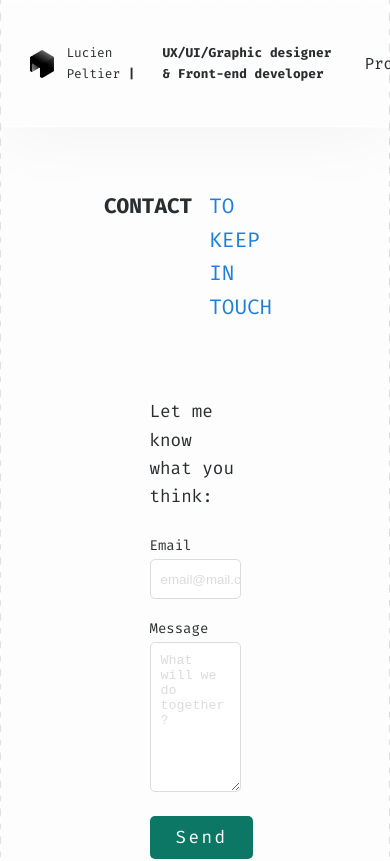
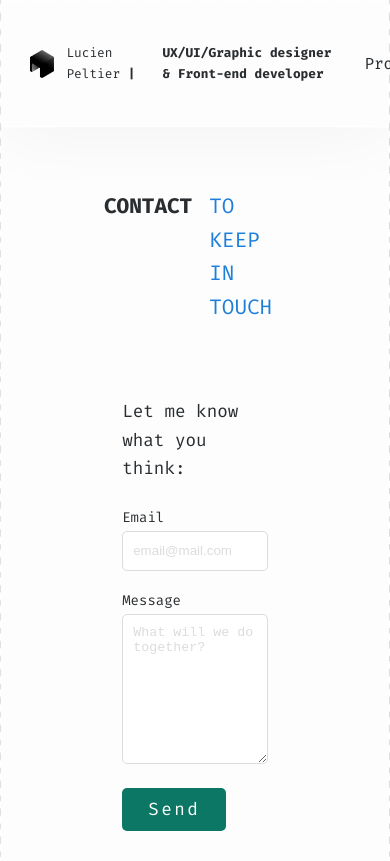
Before and after one commit to Gilles-Lucien/portfolio, a React (Create React App) app: page /contact in a window 390 px wide. Shown: the top 861 px of the page. Built offline with nearby package versions, Linux system fonts and the light colour scheme.

Commit message:
chore: Update ContactForm styles for responsive design

```diff
--- a/src/components/ContactForm/styles.css
+++ b/src/components/ContactForm/styles.css
@@ -71,6 +71,11 @@
   width: 50%;
   align-items: flex-end;
 }
+@media screen and (max-width: 768px) {
+  .contactSection__container__mailAndForm--form {
+    width: 80%;
+  }
+}
 .contactSection__container__mailAndForm--form p {
   margin-bottom: 20px;
 }
--- a/src/components/ContactForm/styles.scss
+++ b/src/components/ContactForm/styles.scss
@@ -1,6 +1,5 @@
 @use "../../utils/variables/colors" as c;
 @use "../../utils/variables/mixins" as m;
-
 
 // .toolTip is defined in App.scss
 
@@ -65,6 +64,9 @@
       &--form {
         width: 50%;
         align-items: flex-end;
+        @media screen and (max-width: 768px) {
+          width: 80%;
+        }
         & p {
           margin-bottom: 20px;
         }
```
Also changed, not shown: 1 other file (tests, documents, lock files or other folders).
